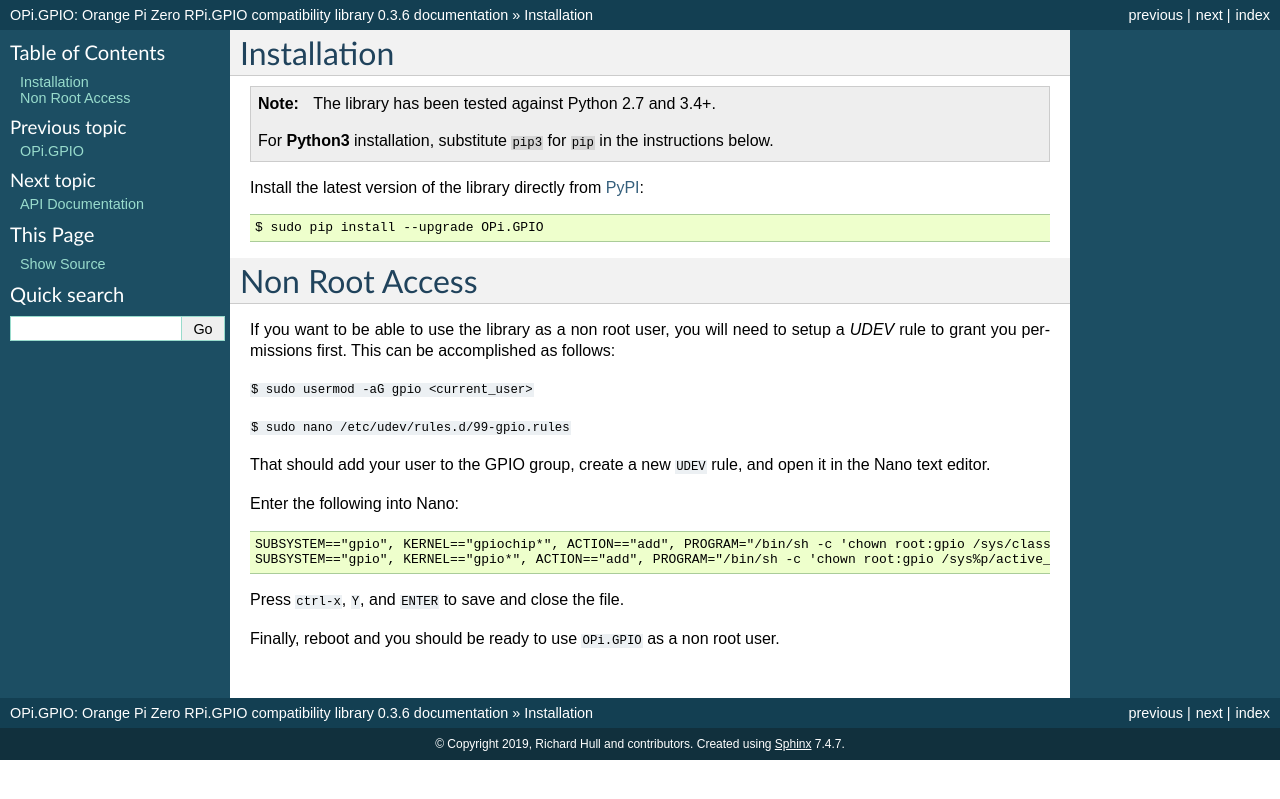
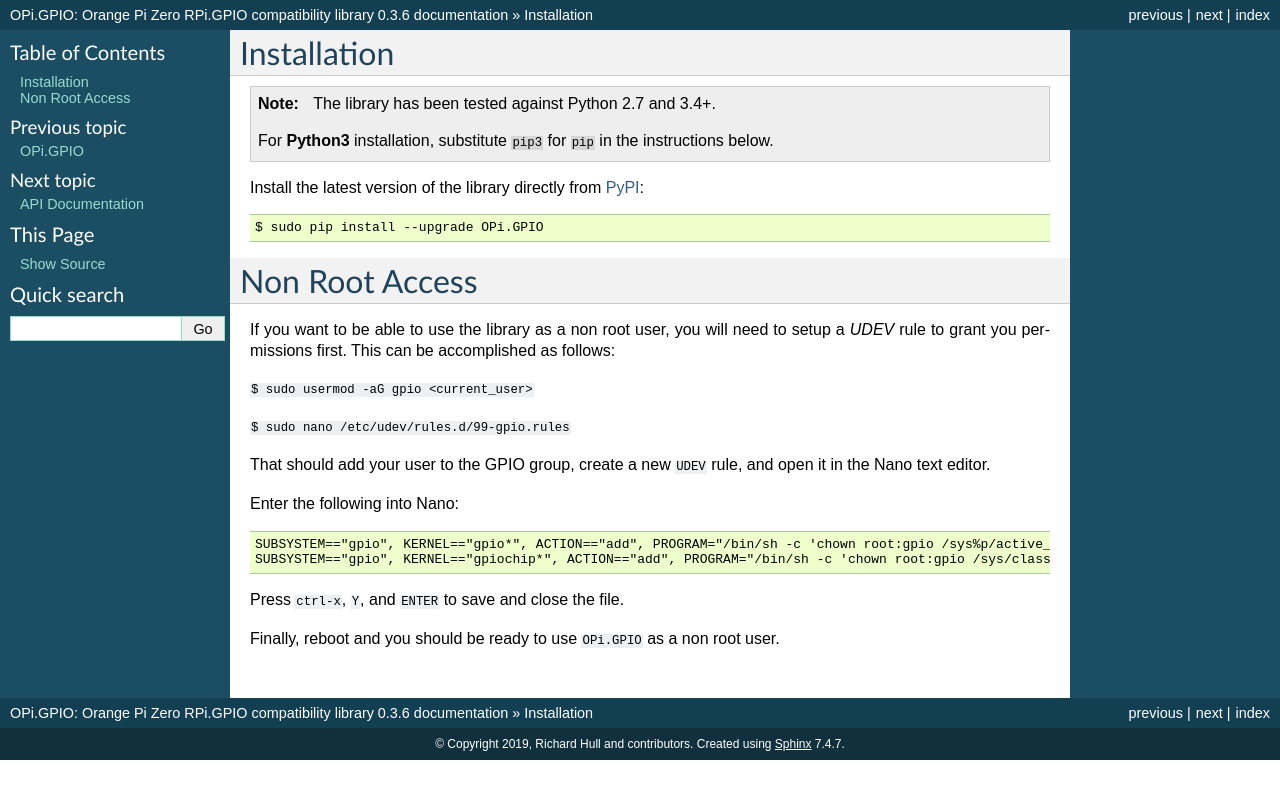
Before and after one commit to rm-hull/OPi.GPIO, a Sphinx documentation site: the page built from doc/install.rst, in a window 1280 px wide. Shown: the top 799 px of the page. Built offline with Sphinx 7.4.7, drawn with Linux system fonts in a browser that asks for light colours.

```diff
--- a/doc/install.rst
+++ b/doc/install.rst
@@ -25,8 +25,8 @@ Enter the following into Nano:
 
 .. code-block:: text
 
+   SUBSYSTEM=="gpio", KERNEL=="gpio*", ACTION=="add", PROGRAM="/bin/sh -c 'chown root:gpio /sys%p/active_low /sys%p/direction /sys%p/edge /sys%p/value ; chmod 660 /sys%p/active_low /sys%p/direction /sys%p/edge /sys%p/value'"
    SUBSYSTEM=="gpio", KERNEL=="gpiochip*", ACTION=="add", PROGRAM="/bin/sh -c 'chown root:gpio /sys/class/gpio/export /sys/class/gpio/unexport ; chmod 220 /sys/class/gpio/export /sys/class/gpio/unexport'"
-   SUBSYSTEM=="gpio", KERNEL=="gpio*", ACTION=="add", PROGRAM="/bin/sh -c 'chown root:gpio /sys%p/active_low /sys%p/direction /sys%p/edge /sys%p/value ; chmod 660 /sys%p/active_low /sys%p/direction /sys%p/edge /sys%p/value'"
 
 Press ``ctrl-x``, ``Y``, and ``ENTER`` to save and close the file.
 
```
